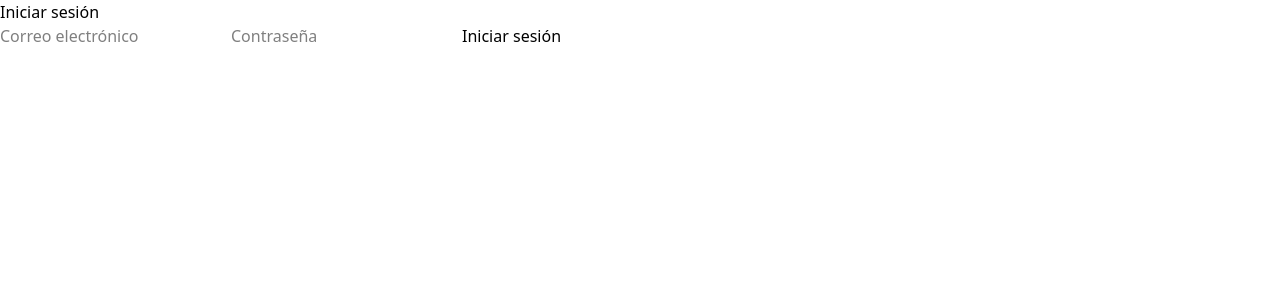
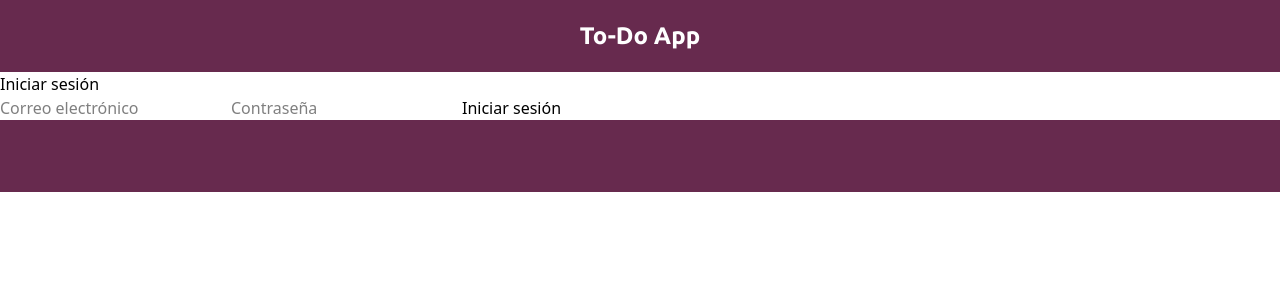
Before and after one commit to RafaRdrgz/react-todo-app, a React (Vite) app: page / in a window 1280 px wide. Shown: the top 300 px of the page. Built offline with nearby package versions, Linux system fonts and the light colour scheme.

Commit message:
Header y Footer dinámicos

```diff
--- a/index.html
+++ b/index.html
@@ -9,12 +9,18 @@
 
     <!-- Aquí puedes agregar otros enlaces como fuentes o estilos globales -->
 
+    <!-- Google Fonts -->
+    <link rel="preconnect" href="https://fonts.googleapis.com">
+    <link rel="preconnect" href="https://fonts.gstatic.com" crossorigin>
+    <link href="https://fonts.googleapis.com/css2?family=Ubuntu:wght@300;400;500;700&display=swap" rel="stylesheet">
+
+    <!--Estilos globales-->
     <link href="../src/styles.css" rel="stylesheet">
   </head>
   <body>
     <!-- El contenido de la aplicación de React se montará aquí -->
     <div id="root"></div>
 
-    <script type="module" src="/src/main.jsx"></script>
+     <script type="module" src="/src/main.jsx"></script>
   </body>
 </html>
--- a/public/index.html
+++ /dev/null
@@ -1,19 +0,0 @@
-<!-- public/index.html -->
-<!DOCTYPE html>
-<html lang="es">
-  <head>
-    <meta charset="UTF-8" />
-    <meta name="viewport" content="width=device-width, initial-scale=1.0" />
-    <meta http-equiv="X-UA-Compatible" content="ie=edge" />
-    <title>React To-Do App</title>
-    <link rel="icon" type="image/png" href="./logo.png" />
--->
-    <!-- Aquí puedes agregar otros enlaces como fuentes o estilos globales -->
-
-    <link href="../src/styles.css" rel="stylesheet">
-  </head>
-  <body>
-    <!-- El contenido de la aplicación de React se montará aquí -->
-    <div id="root"></div>
-  </body>
-</html>
--- a/src/App.jsx
+++ b/src/App.jsx
@@ -1,6 +1,11 @@
 import { useState } from 'react';
+import { useEffect } from "react";
+import Header from './components/Header';
+import Footer from './components/Footer';
 import Login from './components/Login';
-import { useEffect } from "react";
+//import TodoList from './components/TodoList';
+
+
 
 //import TodoList from './components/TodoList';
 //import TodoForm from './components/TodoForm';
@@ -29,17 +34,29 @@ const App = () => {
 
   return (
     <div className="App">
+
+      <Header isLoggedIn={isLoggedIn} user={user}/>
+
       {isLoggedIn ? (
+
+
           <div>
-          <h1>Bienvenido, {user.email}!</h1>
-          <button onClick={handleLogout}>Cerrar sesión</button>
-          {/* Aquí mostraríamos la lista de tareas y el formulario */}
+            {/*
               <TodoList />
               <TodoForm />
+            */}
           </div>
+
         ) : (
+
           <Login onLogin={handleLogin} />
-      )}
+
+        )
+
+      }
+
+
+      <Footer isLoggedIn={isLoggedIn}/>
     </div>
   );
 };
--- /dev/null
+++ b/src/components/Footer.jsx
@@ -0,0 +1,26 @@
+
+const Footer = (isLoggedIn) => {
+
+
+    return ( isLoggedIn ? (
+
+
+        <footer id='footer' className="header h-18 flex justify-between items-center">
+
+        </footer>
+
+      ) : (
+
+        <footer id='footer' className="header h-18 flex justify-center items-center">
+          <h1 className='ubuntu-bold text-white text-2xl'>
+            <a href='./'>To-Do App</a>
+          </h1>
+        </footer>
+
+      )
+
+    )
+
+}
+
+export default Footer;
--- /dev/null
+++ b/src/components/Header.jsx
@@ -0,0 +1,28 @@
+
+const Header = (isLoggedIn, user) => {
+
+
+    return ( isLoggedIn && user ? (
+
+
+        <header id='loginHeader' className="header h-18 flex justify-between items-center">
+          <h1 className='ubuntu-bold text-white text-2xl'>
+            <a href='./'>To-Do App</a>
+          </h1>
+          <h1 className='ubuntu-bold text-white text-xl'>Bienvenido, {user.name}</h1>
+        </header>
+
+      ) : (
+
+        <header id='loginHeader' className="header h-18 flex justify-center items-center">
+          <h1 className='ubuntu-bold text-white text-2xl'>
+            <a href='./'>To-Do App</a>
+          </h1>
+        </header>
+
+      )
+
+    )
+}
+
+export default Header;
--- a/src/components/Login.jsx
+++ b/src/components/Login.jsx
@@ -10,8 +10,12 @@ const Login = () => {
   };
 
   return (
-    <div>
+    <div className='flex flex-col'>
+
+
       <h2>Iniciar sesión</h2>
+
+      <div>
       <form onSubmit={handleLogin}>
         <input
           type="email"
@@ -27,8 +31,10 @@ const Login = () => {
         />
         <button type="submit">Iniciar sesión</button>
       </form>
+
+      </div>
     </div>
   );
 };
 
-export default Login;  {/* Exportación por defecto */}
+export default Login;
--- a/src/index.css
+++ b/src/index.css
@@ -21,3 +21,36 @@
 --dark-violet: #672a4eff;
 --white: #ffffffff;
 }
+
+/** Google Fonts **/
+
+.ubuntu-light {
+    font-family: "Ubuntu", serif;
+    font-weight: 300;
+    font-style: normal;
+  }
+
+  .ubuntu-regular {
+    font-family: "Ubuntu", serif;
+    font-weight: 400;
+    font-style: normal;
+  }
+
+  .ubuntu-medium {
+    font-family: "Ubuntu", serif;
+    font-weight: 500;
+    font-style: normal;
+  }
+
+  .ubuntu-bold {
+    font-family: "Ubuntu", serif;
+    font-weight: 700;
+    font-style: normal;
+  }
+
+
+
+.header{
+
+    background-color: var(--dark-violet);
+}
```
Lines whose indentation alone changed are shown as unchanged.
